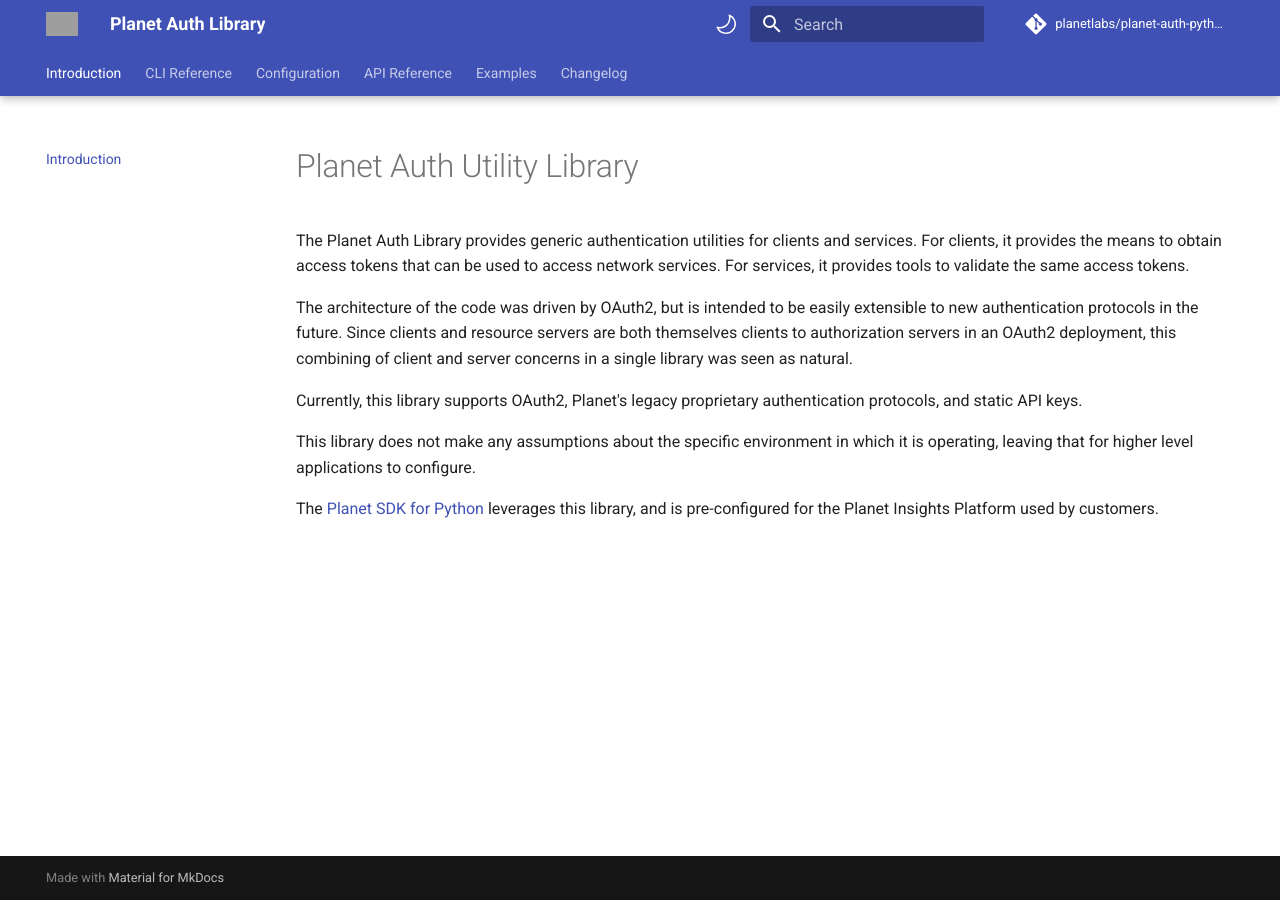
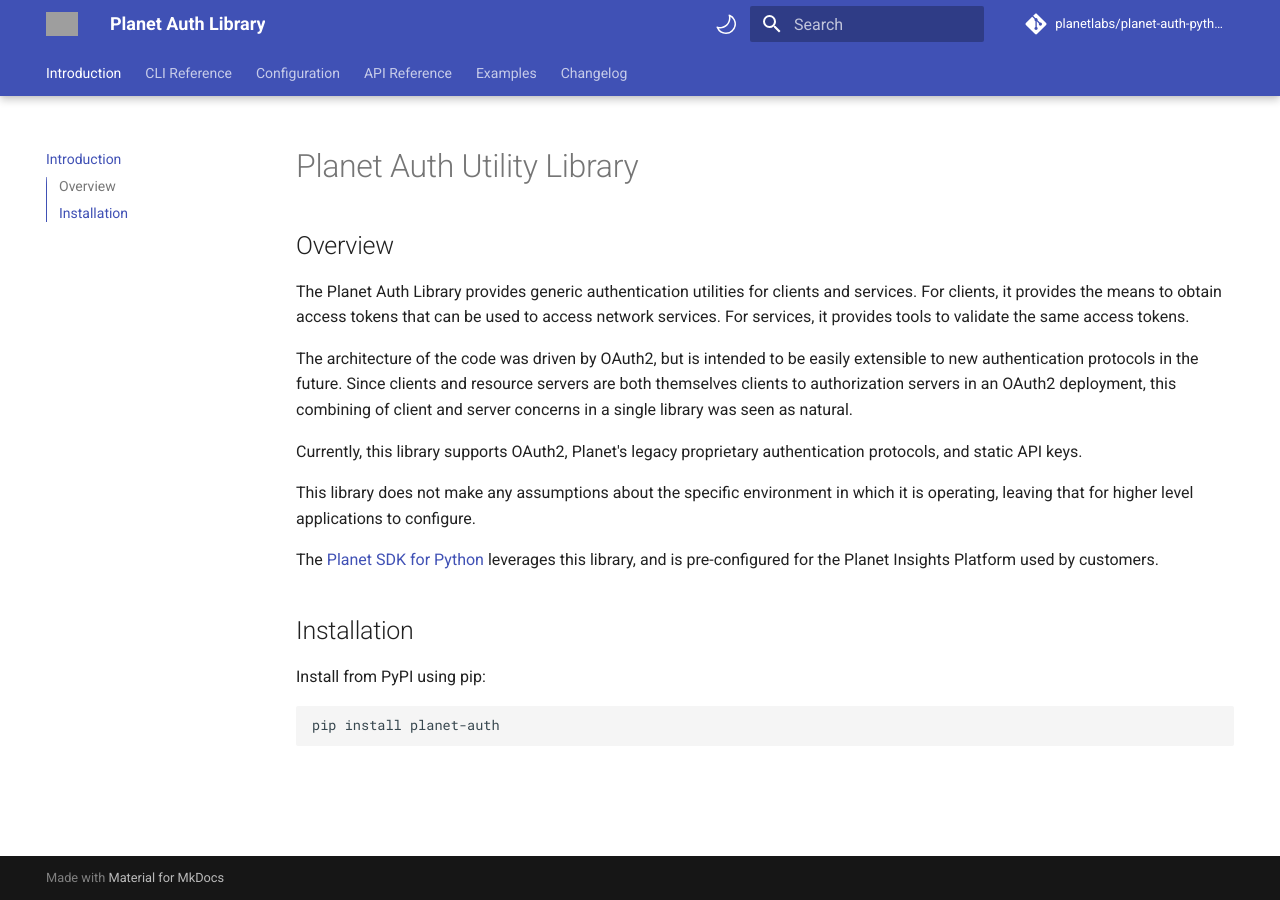
Before and after one commit to planetlabs/planet-auth-python, an MkDocs documentation site: the page built from docs/index.md, in a window 1280 px wide. Built offline with MkDocs 1.6.1 and Material for MkDocs 9.7.7, drawn with Linux system fonts in a browser that asks for light colours; comment, search, counter and statistics services are not loaded; grey boxes are pictures that could not be loaded.

Commit message:
add installation instructions.

````diff
--- a/docs/index.md
+++ b/docs/index.md
@@ -1,5 +1,6 @@
 # Planet Auth Utility Library
 
+## Overview
 The Planet Auth Library provides generic authentication utilities for clients
 and services.  For clients, it provides the means to obtain access tokens that
 can be used to access network services.  For services, it provides tools to
@@ -20,3 +21,10 @@
 The [Planet SDK for Python](https://developers.planet.com/docs/pythonclient/)
 leverages this library, and is pre-configured for the Planet Insights Platform used
 by customers.
+
+## Installation
+Install from PyPI using pip:
+
+```bash
+pip install planet-auth
+```
````
